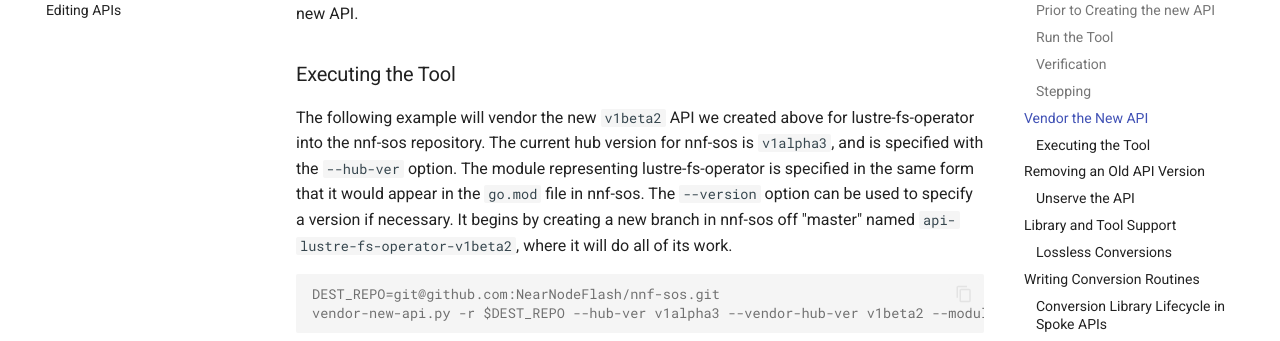
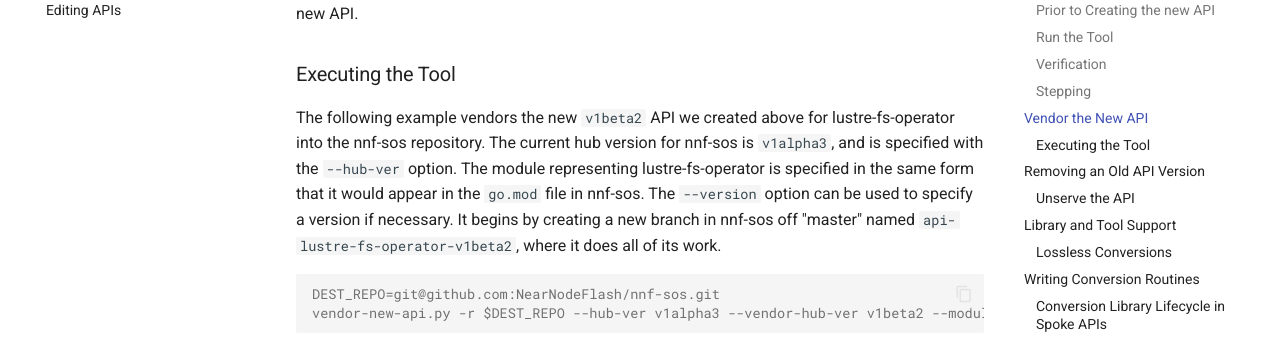
Before and after one commit to NearNodeFlash/NearNodeFlash.github.io, an MkDocs documentation site: the page built from docs/repo-guides/crd-bumper/readme.md, in a window 1280 px wide and 900 px high, scrolled down 2067 px. Shown: the part 152-493 px from the top of the window. Built offline with MkDocs 1.6.1 and Material for MkDocs 9.7.7, drawn with Linux system fonts in a browser that asks for light colours; comment, search, counter and statistics services are not loaded; the version menu is left out.

Commit message:
Update docs/repo-guides/crd-bumper/readme.md
Co-authored-by: Tony Floeder <anthony.floeder@hpe.com>

````diff
--- a/docs/repo-guides/crd-bumper/readme.md
+++ b/docs/repo-guides/crd-bumper/readme.md
@@ -67,7 +67,7 @@ Vendor this new API into another repository using the `vendor-new-api` tool. Thi
 
 ### Executing the Tool
 
-The following example will vendor the new `v1beta2` API we created above for lustre-fs-operator into the nnf-sos repository. The current hub version for nnf-sos is `v1alpha3`, and is specified with the `--hub-ver` option. The module representing lustre-fs-operator is specified in the same form that it would appear in the `go.mod` file in nnf-sos. The `--version` option can be used to specify a version if necessary. It begins by creating a new branch in nnf-sos off "master" named `api-lustre-fs-operator-v1beta2`, where it will do all of its work.
+The following example vendors the new `v1beta2` API we created above for lustre-fs-operator into the nnf-sos repository. The current hub version for nnf-sos is `v1alpha3`, and is specified with the `--hub-ver` option. The module representing lustre-fs-operator is specified in the same form that it would appear in the `go.mod` file in nnf-sos. The `--version` option can be used to specify a version if necessary. It begins by creating a new branch in nnf-sos off "master" named `api-lustre-fs-operator-v1beta2`, where it does all of its work.
 
 ```console
 DEST_REPO=git@github.com:NearNodeFlash/nnf-sos.git
````
